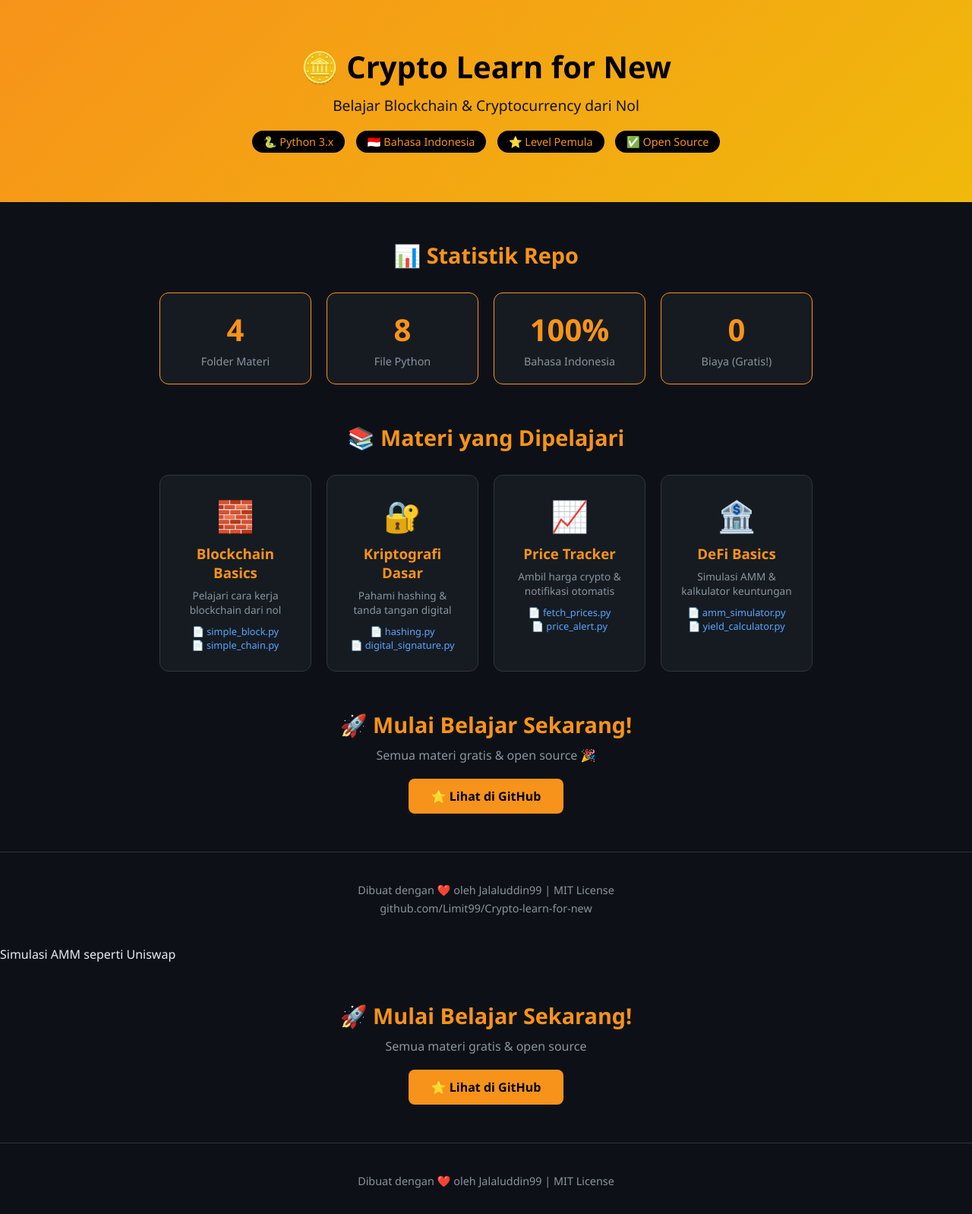
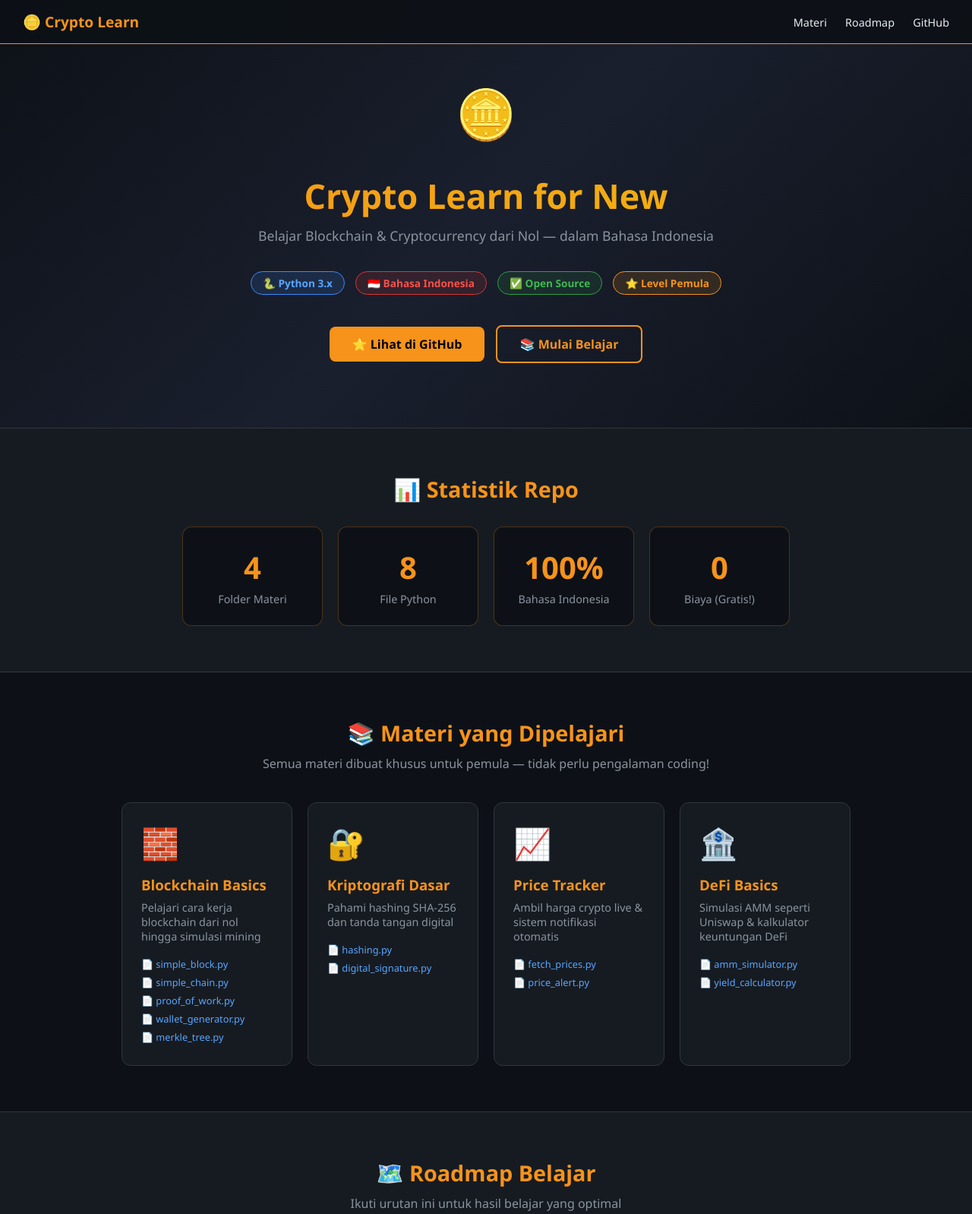
Before and after one commit to Limit99/Crypto-learn-for-new, a plain HTML site: page index.html in a window 1280 px wide. Shown: the top 1598 px of the page at 76% size. Drawn offline with Linux system fonts and the light colour scheme.

Commit message:
Revise index.html for improved layout and design
Refactor HTML structure and update styling for better layout and readability.

```diff
--- a/index.html
+++ b/index.html
@@ -6,221 +6,351 @@
   <title>Crypto Learn for New</title>
   <style>
     * { margin: 0; padding: 0; box-sizing: border-box; }
+
     body {
       font-family: 'Segoe UI', sans-serif;
       background: #0d1117;
       color: #e6edf3;
     }
-    header {
-      background: linear-gradient(135deg, #f7931a, #f0b90b);
-      padding: 60px 20px;
+
+    /* NAVBAR */
+    nav {
+      position: fixed;
+      top: 0;
+      width: 100%;
+      background: rgba(13,17,23,0.95);
+      padding: 15px 30px;
+      display: flex;
+      justify-content: space-between;
+      align-items: center;
+      border-bottom: 1px solid #f7931a;
+      z-index: 100;
+    }
+    nav .logo { color: #f7931a; font-weight: bold; font-size: 1.2em; }
+    nav a {
+      color: #e6edf3;
+      text-decoration: none;
+      margin-left: 20px;
+      font-size: 0.9em;
+    }
+    nav a:hover { color: #f7931a; }
+
+    /* HERO */
+    .hero {
+      background: linear-gradient(135deg, #0d1117, #1a1f2e, #0d1117);
+      padding: 120px 20px 80px;
       text-align: center;
+      border-bottom: 1px solid #30363d;
     }
-    header h1 { font-size: 2.5em; color: #000; }
-    header p { font-size: 1.2em; color: #111; margin-top: 10px; }
-    .badge-container { margin-top: 15px; }
+    .hero .coin { font-size: 4em; animation: bounce 2s infinite; }
+    @keyframes bounce {
+      0%, 100% { transform: translateY(0); }
+      50% { transform: translateY(-15px); }
+    }
+    .hero h1 {
+      font-size: 2.8em;
+      background: linear-gradient(90deg, #f7931a, #f0b90b);
+      -webkit-background-clip: text;
+      -webkit-text-fill-color: transparent;
+      margin: 20px 0 10px;
+    }
+    .hero p { color: #8b949e; font-size: 1.1em; margin-bottom: 30px; }
+    .badge-row { margin: 20px 0; }
     .badge {
       display: inline-block;
-      background: #000;
-      color: #f7931a;
       padding: 5px 15px;
       border-radius: 20px;
       margin: 5px;
-      font-size: 0.9em;
+      font-size: 0.85em;
+      font-weight: bold;
     }
-    .container {
-      max-width: 900px;
-      margin: 40px auto;
-      padding: 0 20px;
+    .badge-orange { background: #f7931a22; color: #f7931a; border: 1px solid #f7931a; }
+    .badge-blue { background: #388bfd22; color: #58a6ff; border: 1px solid #388bfd; }
+    .badge-green { background: #2ea04322; color: #3fb950; border: 1px solid #2ea043; }
+    .badge-red { background: #da363322; color: #f85149; border: 1px solid #da3633; }
+    .btn-group { margin-top: 30px; }
+    .btn {
+      display: inline-block;
+      padding: 12px 30px;
+      border-radius: 8px;
+      text-decoration: none;
+      font-weight: bold;
+      margin: 5px;
+      transition: all 0.2s;
     }
-    h2 {
+    .btn-primary { background: #f7931a; color: #000; }
+    .btn-primary:hover { opacity: 0.85; }
+    .btn-secondary { background: transparent; color: #f7931a; border: 2px solid #f7931a; }
+    .btn-secondary:hover { background: #f7931a22; }
+
+    /* STATS */
+    .stats-section {
+      padding: 60px 20px;
+      text-align: center;
+      background: #161b22;
+      border-bottom: 1px solid #30363d;
+    }
+    .stats-grid {
+      display: grid;
+      grid-template-columns: repeat(auto-fit, minmax(150px, 1fr));
+      gap: 20px;
+      max-width: 800px;
+      margin: 30px auto 0;
+    }
+    .stat-card {
+      background: #0d1117;
+      border: 1px solid #f7931a44;
+      border-radius: 12px;
+      padding: 25px;
+    }
+    .stat-number { font-size: 2.5em; color: #f7931a; font-weight: bold; }
+    .stat-label { color: #8b949e; font-size: 0.9em; margin-top: 5px; }
+
+    /* MATERI */
+    .materi-section { padding: 60px 20px; max-width: 1000px; margin: 0 auto; }
+    .section-title {
       text-align: center;
       font-size: 1.8em;
-      margin-top: 50px;
       color: #f7931a;
+      margin-bottom: 10px;
     }
-    .grid {
+    .section-sub {
+      text-align: center;
+      color: #8b949e;
+      margin-bottom: 40px;
+    }
+    .materi-grid {
       display: grid;
-      grid-template-columns: repeat(auto-fit, minmax(200px, 1fr));
+      grid-template-columns: repeat(auto-fit, minmax(220px, 1fr));
       gap: 20px;
-      margin-top: 30px;
     }
-    .card {
+    .materi-card {
       background: #161b22;
       border: 1px solid #30363d;
       border-radius: 12px;
       padding: 25px;
-      text-align: center;
-      transition: transform 0.2s;
+      transition: all 0.3s;
+      cursor: pointer;
     }
-    .card:hover { transform: translateY(-5px); }
-    .card .icon { font-size: 2.5em; margin-bottom: 10px; }
-    .card h3 { color: #f7931a; margin-bottom: 8px; }
-    .card p { font-size: 0.85em; color: #8b949e; margin-top: 5px; }
-    .card .files {
-      margin-top: 10px;
+    .materi-card:hover {
+      transform: translateY(-5px);
+      border-color: #f7931a;
+      box-shadow: 0 8px 25px #f7931a22;
+    }
+    .materi-card .icon { font-size: 2.5em; margin-bottom: 15px; }
+    .materi-card h3 { color: #f7931a; margin-bottom: 8px; }
+    .materi-card p { color: #8b949e; font-size: 0.9em; margin-bottom: 15px; }
+    .file-list { list-style: none; }
+    .file-list li {
       font-size: 0.8em;
       color: #58a6ff;
+      padding: 3px 0;
     }
-    .stats {
+    .file-list li::before { content: "📄 "; }
+
+    /* ROADMAP */
+    .roadmap-section {
+      padding: 60px 20px;
+      background: #161b22;
+      border-top: 1px solid #30363d;
+      border-bottom: 1px solid #30363d;
+    }
+    .roadmap-grid {
       display: grid;
-      grid-template-columns: repeat(auto-fit, minmax(150px, 1fr));
+      grid-template-columns: repeat(auto-fit, minmax(200px, 1fr));
       gap: 20px;
-      margin-top: 30px;
+      max-width: 900px;
+      margin: 30px auto 0;
     }
-    .stat-card {
-      background: #161b22;
-      border: 1px solid #f7931a;
+    .roadmap-card {
+      background: #0d1117;
+      border: 1px solid #30363d;
       border-radius: 12px;
       padding: 20px;
       text-align: center;
     }
-    .stat-card .number {
-      font-size: 2.5em;
-      color: #f7931a;
-      font-weight: bold;
-    }
-    .stat-card .label {
-      font-size: 0.9em;
-      color: #8b949e;
-      margin-top: 5px;
-    }
-    .btn {
-      display: inline-block;
+    .roadmap-card .step {
       background: #f7931a;
       color: #000;
-      padding: 12px 30px;
-      border-radius: 8px;
-      text-decoration: none;
+      width: 35px;
+      height: 35px;
+      border-radius: 50%;
+      display: flex;
+      align-items: center;
+      justify-content: center;
       font-weight: bold;
-      margin-top: 20px;
-      transition: opacity 0.2s;
+      margin: 0 auto 15px;
     }
-    .btn:hover { opacity: 0.8; }
-    .footer {
+    .roadmap-card h4 { color: #e6edf3; margin-bottom: 8px; }
+    .roadmap-card p { color: #8b949e; font-size: 0.85em; }
+
+    /* CTA */
+    .cta-section {
+      padding: 80px 20px;
       text-align: center;
-      padding: 40px;
+    }
+    .cta-section h2 { font-size: 2em; color: #f7931a; margin-bottom: 15px; }
+    .cta-section p { color: #8b949e; margin-bottom: 30px; }
+
+    /* FOOTER */
+    footer {
+      background: #161b22;
+      border-top: 1px solid #30363d;
+      padding: 30px;
+      text-align: center;
       color: #8b949e;
       font-size: 0.9em;
-      margin-top: 50px;
-      border-top: 1px solid #30363d;
     }
+    footer a { color: #f7931a; text-decoration: none; }
   </style>
 </head>
 <body>
 
-<header>
-  <h1>🪙 Crypto Learn for New</h1>
-  <p>Belajar Blockchain & Cryptocurrency dari Nol</p>
-  <div class="badge-container">
-    <span class="badge">🐍 Python 3.x</span>
-    <span class="badge">🇮🇩 Bahasa Indonesia</span>
-    <span class="badge">⭐ Level Pemula</span>
-    <span class="badge">✅ Open Source</span>
+<!-- NAVBAR -->
+<nav>
+  <span class="logo">🪙 Crypto Learn</span>
+  <div>
+    <a href="#materi">Materi</a>
+    <a href="#roadmap">Roadmap</a>
+    <a href="https://github.com/Limit99/Crypto-learn-for-new">GitHub</a>
   </div>
-</header>
+</nav>
 
-<div class="container">
+<!-- HERO -->
+<section class="hero">
+  <div class="coin">🪙</div>
+  <h1>Crypto Learn for New</h1>
+  <p>Belajar Blockchain & Cryptocurrency dari Nol — dalam Bahasa Indonesia</p>
+  <div class="badge-row">
+    <span class="badge badge-blue">🐍 Python 3.x</span>
+    <span class="badge badge-red">🇮🇩 Bahasa Indonesia</span>
+    <span class="badge badge-green">✅ Open Source</span>
+    <span class="badge badge-orange">⭐ Level Pemula</span>
+  </div>
+  <div class="btn-group">
+    <a class="btn btn-primary" href="https://github.com/Limit99/Crypto-learn-for-new">
+      ⭐ Lihat di GitHub
+    </a>
+    <a class="btn btn-secondary" href="#materi">
+      📚 Mulai Belajar
+    </a>
+  </div>
+</section>
 
-  <!-- Statistik -->
-  <h2>📊 Statistik Repo</h2>
-  <div class="stats">
+<!-- STATS -->
+<section class="stats-section">
+  <h2 class="section-title">📊 Statistik Repo</h2>
+  <div class="stats-grid">
     <div class="stat-card">
-      <div class="number">4</div>
-      <div class="label">Folder Materi</div>
+      <div class="stat-number">4</div>
+      <div class="stat-label">Folder Materi</div>
     </div>
     <div class="stat-card">
-      <div class="number">8</div>
-      <div class="label">File Python</div>
+      <div class="stat-number">8</div>
+      <div class="stat-label">File Python</div>
     </div>
     <div class="stat-card">
-      <div class="number">100%</div>
-      <div class="label">Bahasa Indonesia</div>
+      <div class="stat-number">100%</div>
+      <div class="stat-label">Bahasa Indonesia</div>
     </div>
     <div class="stat-card">
-      <div class="number">0</div>
-      <div class="label">Biaya (Gratis!)</div>
+      <div class="stat-number">0</div>
+      <div class="stat-label">Biaya (Gratis!)</div>
     </div>
   </div>
+</section>
 
-  <!-- Materi -->
-  <h2>📚 Materi yang Dipelajari</h2>
-  <div class="grid">
-    <div class="card">
+<!-- MATERI -->
+<section class="materi-section" id="materi">
+  <h2 class="section-title">📚 Materi yang Dipelajari</h2>
+  <p class="section-sub">Semua materi dibuat khusus untuk pemula — tidak perlu pengalaman coding!</p>
+  <div class="materi-grid">
+    <div class="materi-card">
       <div class="icon">🧱</div>
       <h3>Blockchain Basics</h3>
-      <p>Pelajari cara kerja blockchain dari nol</p>
-      <div class="files">
-        📄 simple_block.py<br>
-        📄 simple_chain.py
-      </div>
+      <p>Pelajari cara kerja blockchain dari nol hingga simulasi mining</p>
+      <ul class="file-list">
+        <li>simple_block.py</li>
+        <li>simple_chain.py</li>
+        <li>proof_of_work.py</li>
+        <li>wallet_generator.py</li>
+        <li>merkle_tree.py</li>
+      </ul>
     </div>
-    <div class="card">
+    <div class="materi-card">
       <div class="icon">🔐</div>
       <h3>Kriptografi Dasar</h3>
-      <p>Pahami hashing & tanda tangan digital</p>
-      <div class="files">
-        📄 hashing.py<br>
-        📄 digital_signature.py
-      </div>
+      <p>Pahami hashing SHA-256 dan tanda tangan digital</p>
+      <ul class="file-list">
+        <li>hashing.py</li>
+        <li>digital_signature.py</li>
+      </ul>
     </div>
-    <div class="card">
+    <div class="materi-card">
       <div class="icon">📈</div>
       <h3>Price Tracker</h3>
-      <p>Ambil harga crypto & notifikasi otomatis</p>
-      <div class="files">
-        📄 fetch_prices.py<br>
-        📄 price_alert.py
-      </div>
+      <p>Ambil harga crypto live & sistem notifikasi otomatis</p>
+      <ul class="file-list">
+        <li>fetch_prices.py</li>
+        <li>price_alert.py</li>
+      </ul>
     </div>
-    <div class="card">
+    <div class="materi-card">
       <div class="icon">🏦</div>
       <h3>DeFi Basics</h3>
-      <p>Simulasi AMM & kalkulator keuntungan</p>
-      <div class="files">
-        📄 amm_simulator.py<br>
-        📄 yield_calculator.py
-      </div>
+      <p>Simulasi AMM seperti Uniswap & kalkulator keuntungan DeFi</p>
+      <ul class="file-list">
+        <li>amm_simulator.py</li>
+        <li>yield_calculator.py</li>
+      </ul>
     </div>
   </div>
+</section>
 
-  <!-- Tombol GitHub -->
-  <div style="text-align:center; margin-top: 50px;">
-    <h2>🚀 Mulai Belajar Sekarang!</h2>
-    <p style="color:#8b949e; margin-top:10px;">
-      Semua materi gratis & open source 🎉
-    </p>
-    <a class="btn" href="https://github.com/Limit99/Crypto-learn-for-new">
-      ⭐ Lihat di GitHub
-    </a>
-  </div>
-
-</div>
-
-<div class="footer">
-  <p>Dibuat dengan ❤️ oleh Jalaluddin99 | MIT License</p>
-  <p style="margin-top:5px;">github.com/Limit99/Crypto-learn-for-new</p>
-</div>
-
-</body>
-</html>      <p>Simulasi AMM seperti Uniswap</p>
+<!-- ROADMAP -->
+<section class="roadmap-section" id="roadmap">
+  <h2 class="section-title" style="text-align:center;">🗺️ Roadmap Belajar</h2>
+  <p class="section-sub" style="text-align:center; color:#8b949e; margin-bottom:0;">
+    Ikuti urutan ini untuk hasil belajar yang optimal
+  </p>
+  <div class="roadmap-grid">
+    <div class="roadmap-card">
+      <div class="step">1</div>
+      <h4>Blockchain Basics</h4>
+      <p>Mulai dari sini — pahami konsep dasar blockchain</p>
+    </div>
+    <div class="roadmap-card">
+      <div class="step">2</div>
+      <h4>Kriptografi</h4>
+      <p>Pelajari keamanan di balik crypto</p>
+    </div>
+    <div class="roadmap-card">
+      <div class="step">3</div>
+      <h4>Price Tracker</h4>
+      <p>Buat tools pantau harga crypto</p>
+    </div>
+    <div class="roadmap-card">
+      <div class="step">4</div>
+      <h4>DeFi Basics</h4>
+      <p>Pelajari dunia keuangan terdesentralisasi</p>
     </div>
   </div>
+</section>
 
-  <div style="text-align:center; margin-top: 50px;">
-    <h2>🚀 Mulai Belajar Sekarang!</h2>
-    <p style="color:#8b949e; margin-top:10px;">
-      Semua materi gratis & open source
-    </p>
-    <a class="btn" href="https://github.com/Limit99/Crypto-learn-for-new">
-      ⭐ Lihat di GitHub
-    </a>
-  </div>
-</div>
+<!-- CTA -->
+<section class="cta-section">
+  <h2>🚀 Siap Mulai Belajar?</h2>
+  <p>Semua materi gratis, open source, dan dalam Bahasa Indonesia!</p>
+  <a class="btn btn-primary" href="https://github.com/Limit99/Crypto-learn-for-new">
+    ⭐ Clone Repo Sekarang
+  </a>
+</section>
 
-<div class="footer">
-  <p>Dibuat dengan ❤️ oleh Jalaluddin99 | MIT License</p>
-</div>
+<!-- FOOTER -->
+<footer>
+  <p>Dibuat dengan ❤️ oleh <a href="https://github.com/Limit99">Jalaluddin99</a></p>
+  <p style="margin-top:8px;">MIT License · github.com/Limit99/Crypto-learn-for-new</p>
+</footer>
 
 </body>
   </html>
```
